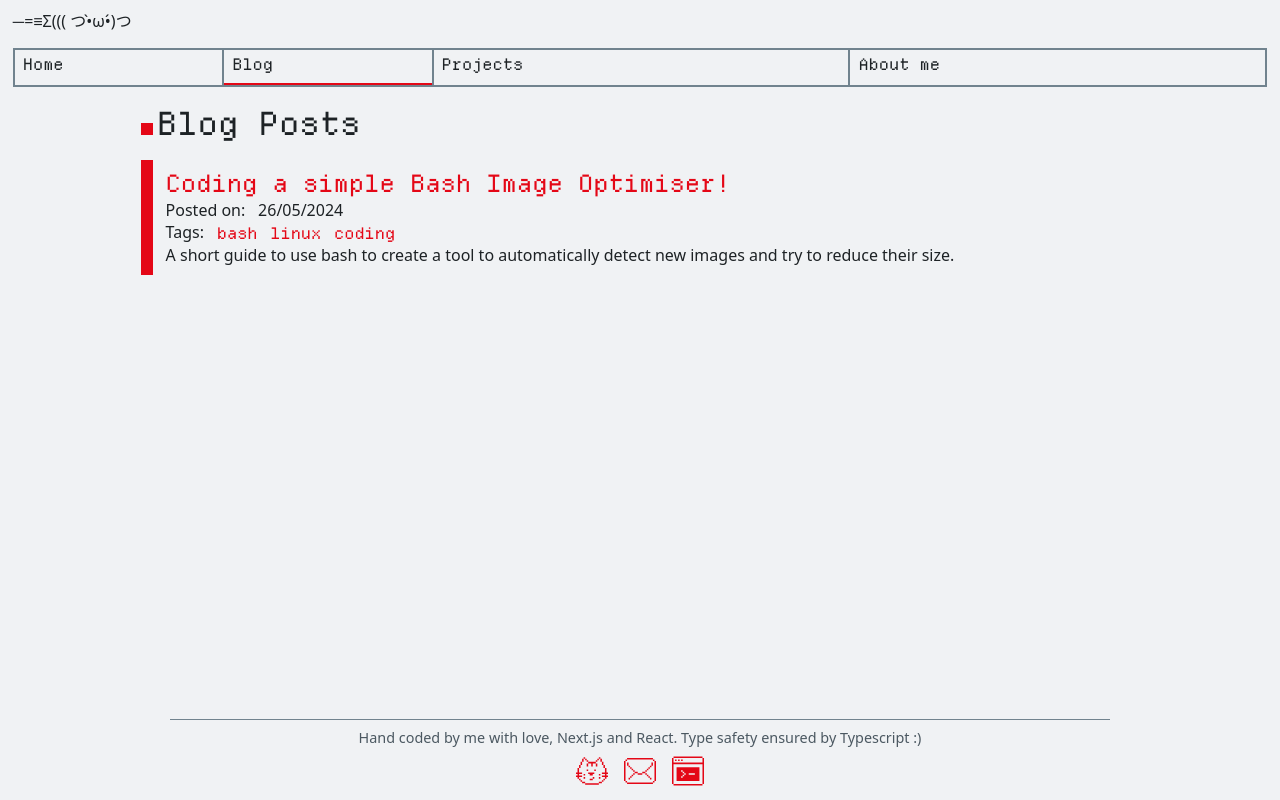
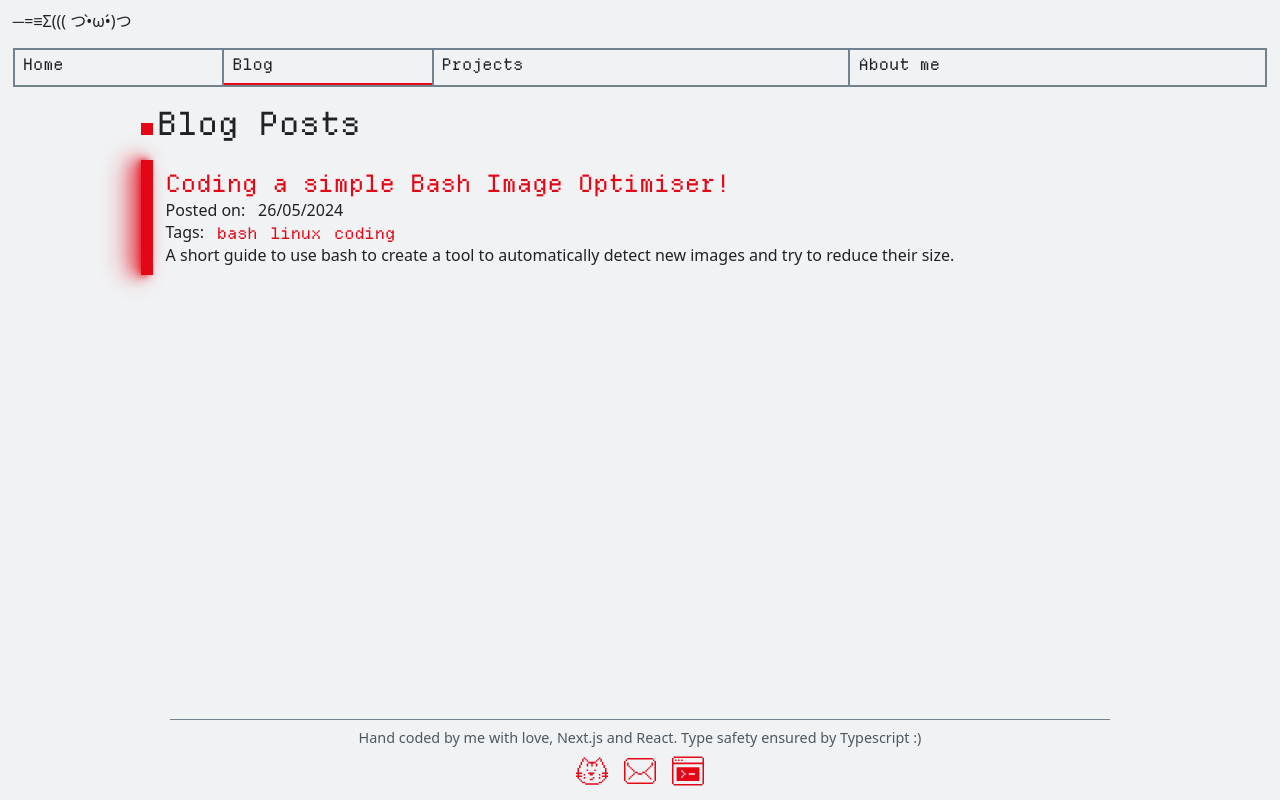
Before and after one commit to verbey/personal-website, a Next.js app: page /blog in a window 1280 px wide. Built offline with nearby package versions, Linux system fonts and the light colour scheme.

Commit message:
Add neon light to bars of blog posts

```diff
--- a/src/app/blog/page.module.css
+++ b/src/app/blog/page.module.css
@@ -1,7 +1,23 @@
 .post {
+	position: relative;
 	padding: 1svh 1svw;
 	border-left: 1svw solid var(--accent);
 }
+
+.post::before {
+	content: '';
+	position: absolute;
+	top: 0;
+	left: -0.6svw;
+	width: 0.6svw;
+	height: 100%;
+	box-shadow:
+		-0.4svw 0 0.6svw var(--accent),
+		-0.8svw 0 1.2svw var(--accent),
+		-1.2svw 0 2svw var(--accent);
+}
+
+
 
 .post > h2 {
 	color: var(--accent);
--- a/src/app/globals.css
+++ b/src/app/globals.css
@@ -6,6 +6,7 @@
     --primary: #71838e;
     --secondary: #b8b8c7;
     --accent: #e40716;
+	--shadow: #494949;
   }
 }
 @media (prefers-color-scheme: dark) {
@@ -16,6 +17,7 @@
     --primary: #71838e;
     --secondary: #383847;
     --accent: #f81b2a;
+	--shadow: #2d2d2d;
   }
 }
 
```
